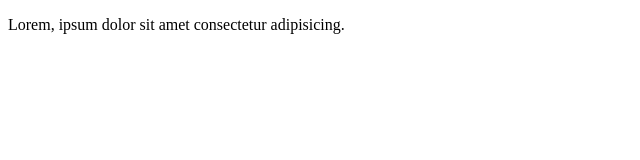
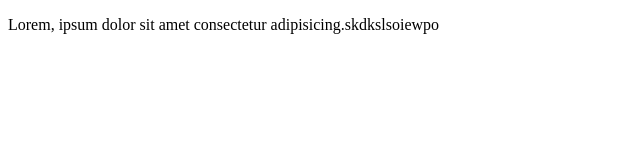
Before and after one commit to DAMICODED/firs_, a plain HTML site: page index.html in a window 1280 px wide. Shown: the whole page, without its empty margins (0-640 px from the left). Drawn offline with Linux system fonts and the light colour scheme.

Commit message:
new file

```diff
--- a/index.html
+++ b/index.html
@@ -6,6 +6,6 @@
     <title>Document</title>
 </head>
 <body>
-    <p>Lorem, ipsum dolor sit amet consectetur adipisicing.</p>
+    <p>Lorem, ipsum dolor sit amet consectetur adipisicing.skdkslsoiewpo</p>
 </body>
 </html>
```
